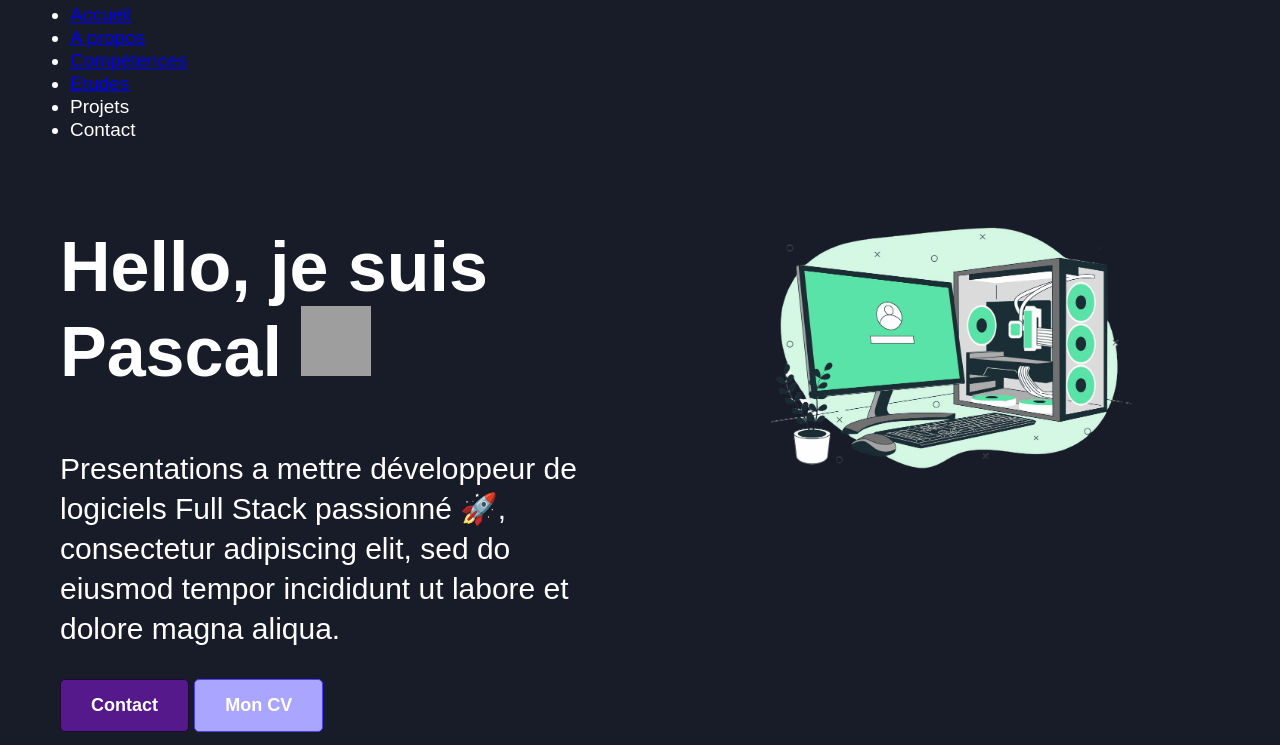
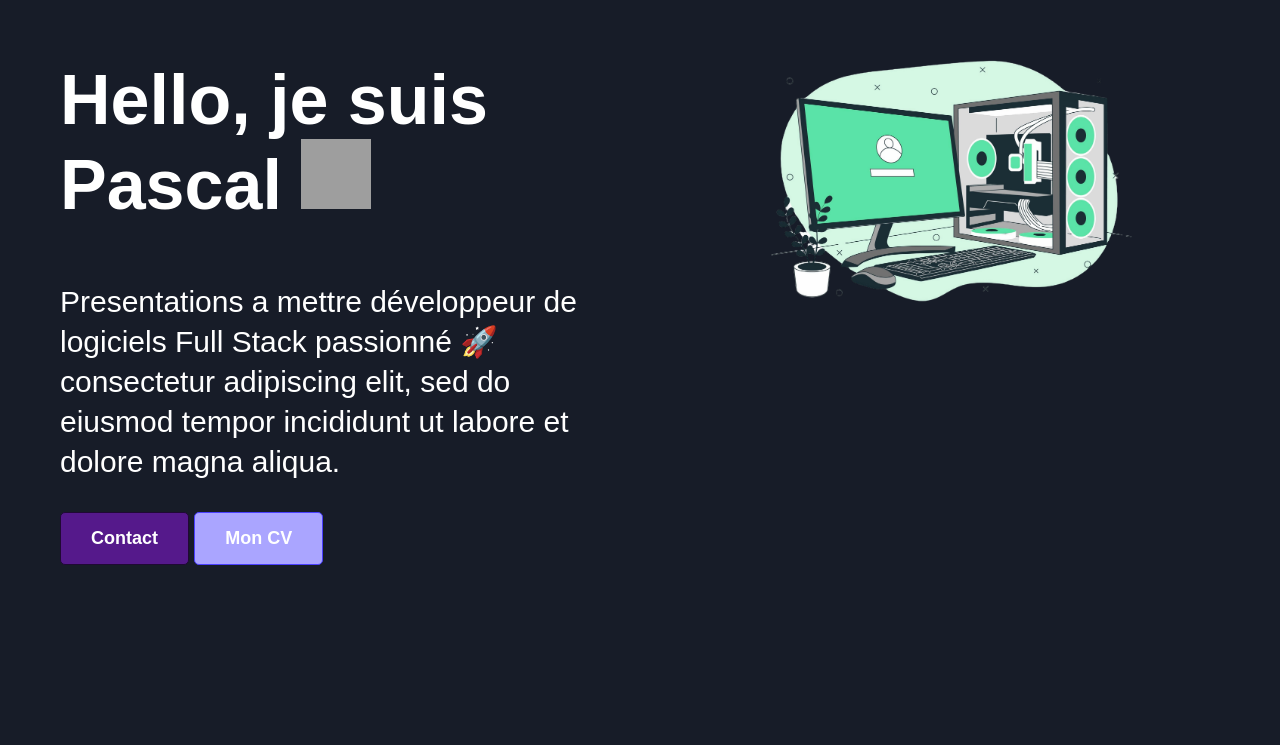
Before and after one commit to Alyaesub/portfolio-1, a PHP site: page / in a window 1280 px wide. Shown: the part 321-1066 px from the top of the page. Run offline with PHP 8.4, Linux system fonts and the light colour scheme; grey boxes are pictures that could not be loaded.

Commit message:
add layout navbar and menu,logo,and responsive

```diff
--- a/index.html
+++ b/index.html
@@ -10,9 +10,12 @@
 
 <body>
     <header class="header-website">
-        <nav class="navbar navbar-website">
+        <nav class="navbar">
             <div class="logo">
-                <img src="asset/logo.png" alt="logo">
+                <img src="asset/" alt="logo">
+            </div>
+            <div class="menu">
+                <button type="button" class="btn btn-primary"><i class="fa-solid fa-bars"></i></button>
             </div>
             <ul class="nav-link">
                 <li class="nav-link">
@@ -41,7 +44,7 @@
                         <img src="https://fonts.gstatic.com/s/e/notoemoji/latest/26a1/512.gif" alt="⚡">
                     </picture>
                 </h1>
-                <p class="paragraphe">Presentations a mettre développeur de logiciels Full Stack passionné <span class="animate-fusée">🚀</span>, <br> consectetur adipiscing elit, sed do eiusmod tempor incididunt ut labore et dolore magna aliqua. </p>
+                <p class="paragraphe">Presentations a mettre développeur de logiciels Full Stack passionné <span class="animate-fusée">🚀</span> <br> consectetur adipiscing elit, sed do eiusmod tempor incididunt ut labore et dolore magna aliqua. </p>
                 <div class="socials">
                     <!--Social icones-->
                 </div>
--- a/styles/css/main.css
+++ b/styles/css/main.css
@@ -3,8 +3,10 @@ body {
   font: 19px/23px Montserrat, sans-serif;
 }
 
-main {
-  margin: 30px;
+@media screen and (min-width: 768px) {
+  main {
+    margin: 0 30px;
+  }
 }
 
 header .header-website {
@@ -21,6 +23,16 @@ picture.emoji-gif img {
   height: 1em;
 }
 
+.header-website .navbar {
+  display: flex;
+  justify-content: space-between;
+  align-items: center;
+  padding-top: 20px;
+}
+.header-website .navbar .nav-link {
+  display: none;
+}
+
 html {
   scroll-behavior: smooth;
 }
@@ -28,7 +40,12 @@ html {
 body {
   background-color: #171c28;
   color: #ffffff;
-  margin: 0 30px;
+  margin: 0 20px;
+}
+@media screen and (min-width: 768px) {
+  body {
+    margin: 0 30px;
+  }
 }
 
 .section-display {
@@ -122,13 +139,18 @@ body {
 }
 
 .btn {
-  padding: 15px 30px;
+  padding: 10px 15px;
   font-weight: bold;
-  font-size: 18px;
   border: solid 1px;
   border-radius: 5px;
   cursor: pointer;
   transition: all ease 0.3s;
+}
+@media screen and (min-width: 768px) {
+  .btn {
+    font-size: 18px;
+    padding: 15px 30px;
+  }
 }
 .btn:hover {
   transform: translateY(-10px);
--- a/styles/sass/_base.scss
+++ b/styles/sass/_base.scss
@@ -7,5 +7,9 @@ html {
 body {
     background-color: $dark;
     color: $white;
-    margin: 0 30px;
+    margin: 0 20px;
+
+    @media screen and (min-width: 768px) {
+        margin: 0 30px;
+    }
 }
--- a/styles/sass/_button.scss
+++ b/styles/sass/_button.scss
@@ -5,9 +5,12 @@
 
 
 .btn {
-    padding: 15px 30px;
+    padding: 10px 15px;
     font-weight: bold;
-    font-size: 18px;
+    @media screen and (min-width: 768px) {
+        font-size: 18px;
+        padding: 15px 30px;
+    }
     border: solid 1px;
     border-radius: 5px;
     cursor: pointer;
--- a/styles/sass/_layout.scss
+++ b/styles/sass/_layout.scss
@@ -1,6 +1,8 @@
 
 main {
-    margin: 30px;
+    @media screen and (min-width: 768px) {
+        margin: 0 30px
+    }
 }
 
 
@@ -19,3 +21,16 @@ picture.emoji-gif {
         height: 1em;
     }
 }
+
+.header-website {
+    .navbar {
+        display: flex;
+        justify-content: space-between;
+        align-items: center;
+        padding-top: 20px;
+
+        .nav-link {
+            display: none;
+        }
+    }
+}
```
Also changed, not shown: asset/Logo sans bg.png (added), asset/logo 2 sans bg.png (added), 1 other file.
